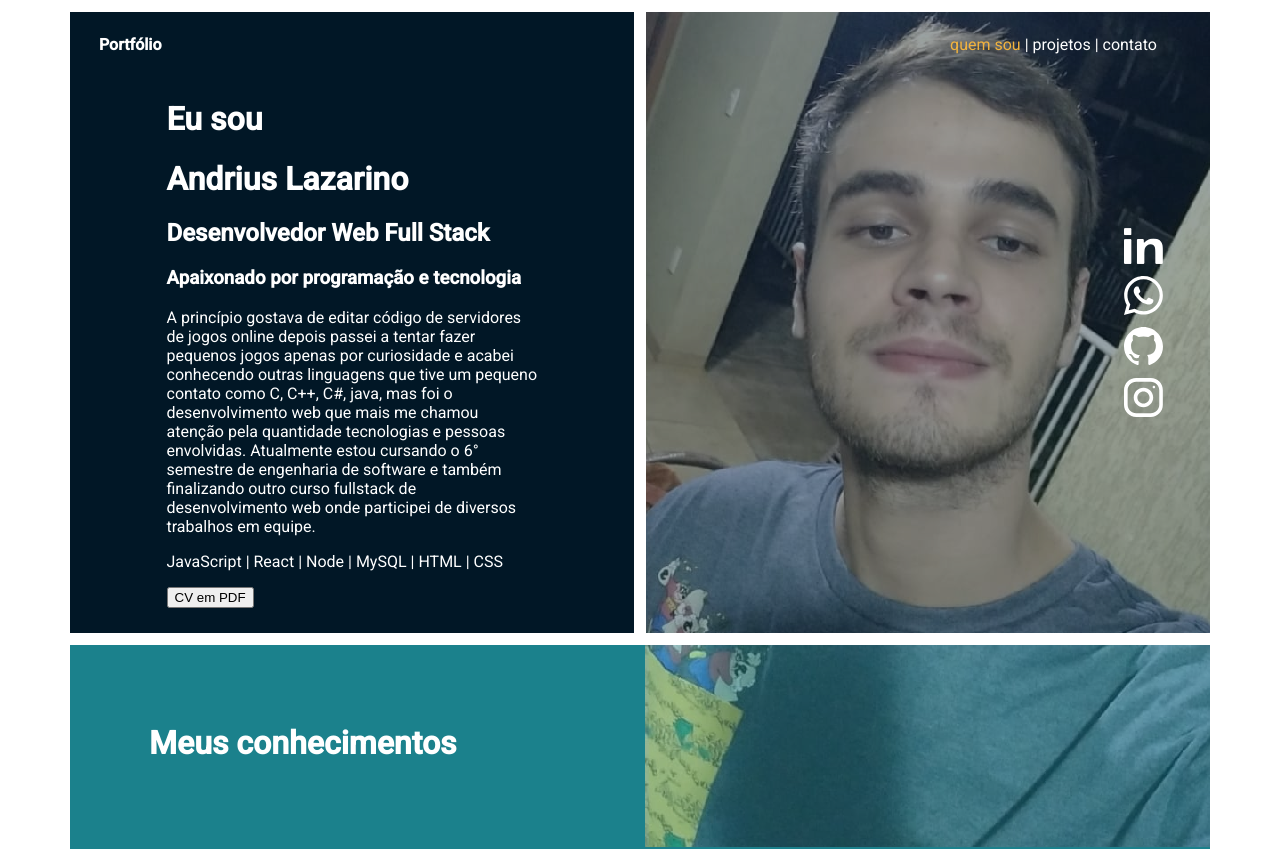
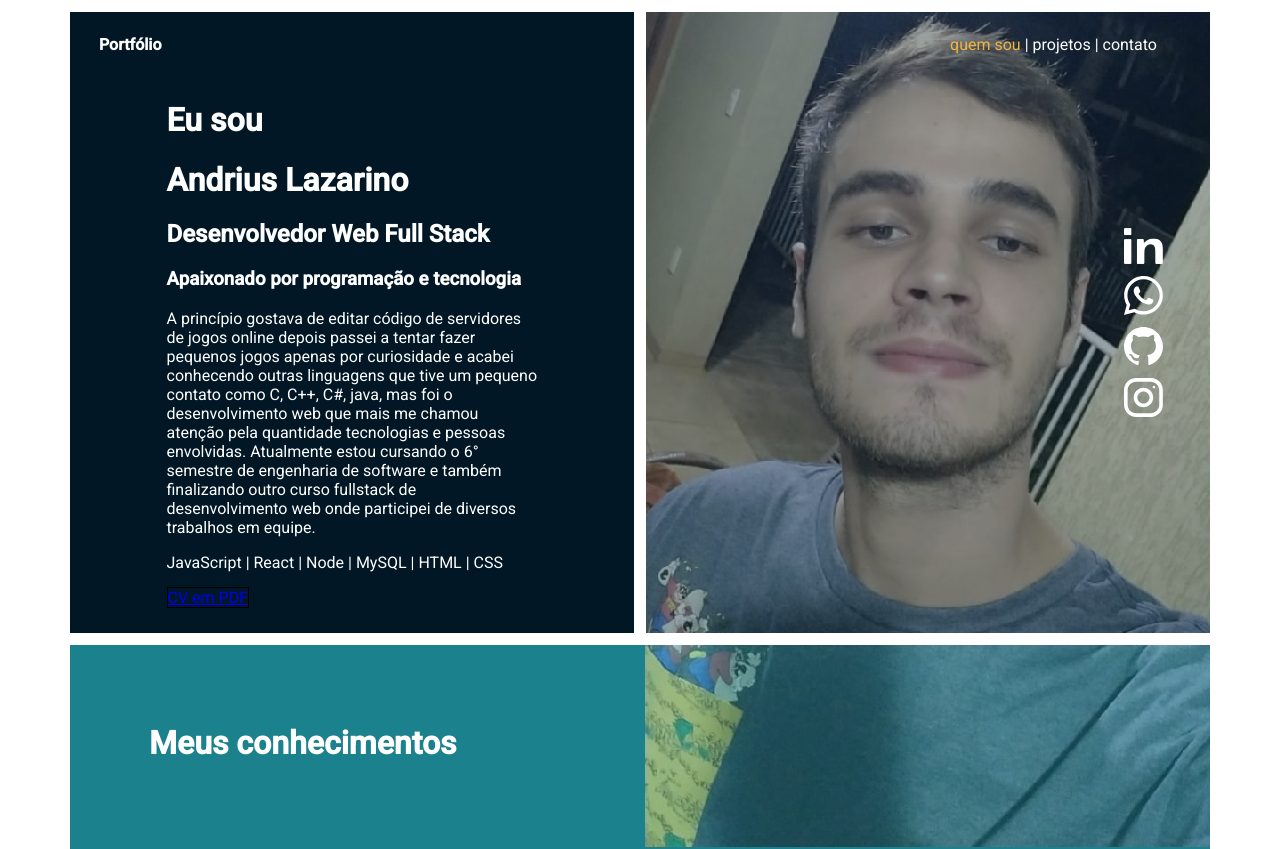
Before and after one commit to andriusrl/portfolio, a React (Create React App) app: page / in a window 1280 px wide. Shown: the top 849 px of the page. Built offline with nearby package versions, Linux system fonts and the light colour scheme.

Commit message:
Adicionado id das sessoes]

```diff
--- a/src/components/App/App.js
+++ b/src/components/App/App.js
@@ -30,12 +30,13 @@ import {
   SocialNetworksContactWrapper,
   WrapperFooter,
   SocialNetwrokContactIcon,
+  Button,
 } from '../../style/style';
 
 function App() {
   return (
     <Main>
-      <WrapperBioContainer>
+      <WrapperBioContainer id="about">
         <TopBioContainerLeft>
           <Title>
             Portfólio
@@ -60,13 +61,13 @@ Atualmente estou cursando o 6° semestre de engenharia de software e também fin
             <p>
               JavaScript | React | Node | MySQL | HTML | CSS
            </p>
-            <button>CV em PDF</button>
+            <Button href="curriculo.pdf" >CV em PDF</Button>
           </ContentBio>
         </TopBioContainerLeft>
         <TopBioContainer>
           <Photo src={require("../../images/andrius.png")} />
           <Menu>
-            <Link href="#projects">quem sou</Link> | <Link href="#projects">projetos</Link> | <Link href="#projects">contato</Link>
+            <Link href="#about">quem sou</Link> | <Link href="#projects">projetos</Link> | <Link href="#contact">contato</Link>
           </Menu>
           <SocialNetworksWrapper>
             <SocialNetwrokIcon src={require("../../images/linkedin.svg")} />
@@ -205,7 +206,7 @@ Atualmente estou cursando o 6° semestre de engenharia de software e também fin
           </ProjectContent>
         </ProjectItem>
       </WrapperProjects>
-      <WrapperContact>
+      <WrapperContact id="contact">
         <ContactContent>
           <ImageEmail src={require("../../images/email.svg")} />
           <div>
--- a/src/style/style.js
+++ b/src/style/style.js
@@ -269,3 +269,7 @@ export const WrapperFooter = styled.div`
         padding: 0;
     }
 `
+export const Button = styled.a`
+    height: 46px;
+    border: 1px solid black;
+`
```
Also changed, not shown: 2 other files (tests, documents, lock files or other folders).
